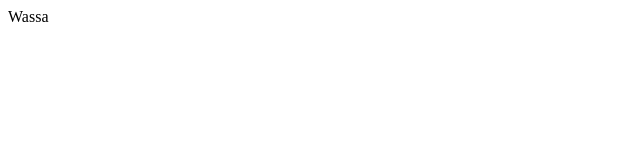
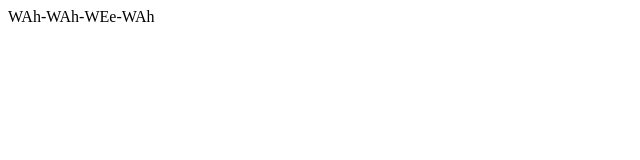
Before and after one commit to Lars-Heraeus/WASUP-world, a plain HTML site: page index.html in a window 1280 px wide. Shown: the whole page, without its empty margins (0-640 px from the left). Drawn offline with Linux system fonts and the light colour scheme.

Commit message:
Update index.html

```diff
--- a/index.html
+++ b/index.html
@@ -3,5 +3,5 @@
 <head>
   <title>WA-WA-WE-WA</title>
 </head>
-<body>Wassa</body>
+<body>WAh-WAh-WEe-WAh</body>
 </html>
```
